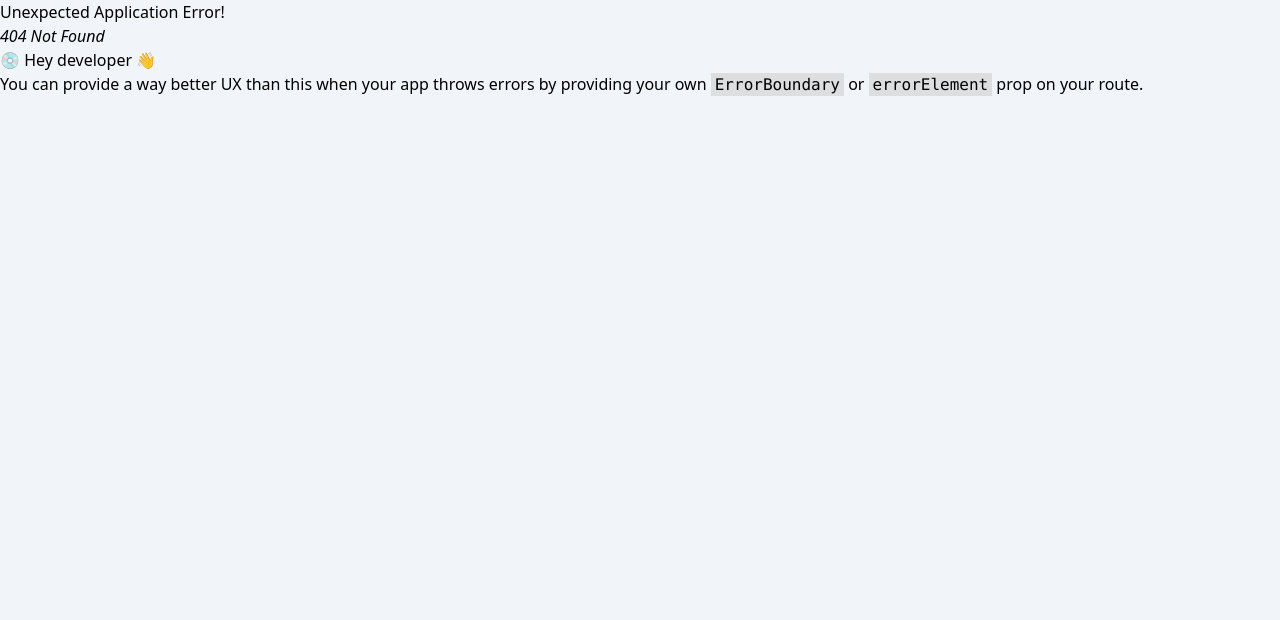
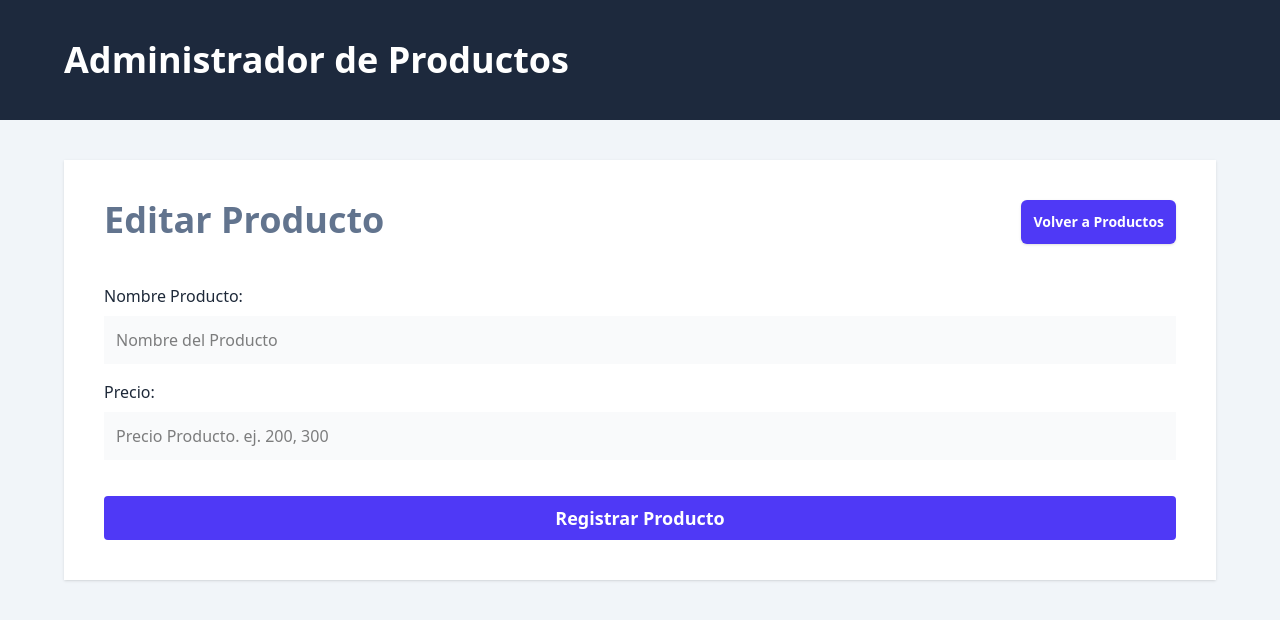
Before and after one commit to GenerationMilton/React-client-11-ts, a React (Vite) app: page /productos/1/editar in a window 1280 px wide. Before the commit this address had no page. Shown: the top 620 px of the page. Built offline with nearby package versions, Linux system fonts and the light colour scheme.

Commit message:
fullstack frontend :sparkles: Creating the path for edit products

```diff
--- a/src/components/ProductDetails.tsx
+++ b/src/components/ProductDetails.tsx
@@ -21,7 +21,9 @@
               {isAvailable ? 'Disponible' : 'No Disponible'}
         </td>
         <td className="p-3 text-lg text-gray-800">
-
+              <div className="flex gap-2 items-center">
+                <button>Editar</button>
+              </div>
         </td>
     </tr>
   )
--- a/src/router.tsx
+++ b/src/router.tsx
@@ -2,6 +2,7 @@
 import Layout from "./layouts/Layout";
 import Products, { loader as productsLoader} from "./views/Products";
 import NewProduct, { action as newProductAction } from "./views/NewProduct";
+import EditProduct from "./views/EditProduct";
 
 
 export const router = createBrowserRouter ([
@@ -19,6 +20,10 @@
                 element: <NewProduct />,
                 action: newProductAction
             },
+            {
+                path:'productos/:id/editar', // ROA Pattern - Resource-oriented design
+                element: <EditProduct />
+            }
         ]
     }
 ])
--- /dev/null
+++ b/src/views/EditProduct.tsx
@@ -0,0 +1,90 @@
+
+import { Link, Form, useActionData, type ActionFunctionArgs, redirect } from "react-router-dom";
+import ErrorMessage from "../components/ErrorMessage";
+import { addProduct } from "../services/ProductService";
+
+export async function action({request}: ActionFunctionArgs){
+
+  const data = Object.fromEntries(await request.formData())
+  console.log(data)
+
+  let error = ''
+  if(Object.values(data).includes('')){
+    error = 'Todos los campos son obligatorios'
+  }
+
+  console.log(error)
+
+  if(error.length){
+    return error
+  }
+
+  await addProduct(data)
+
+  return redirect('/')
+}
+
+export default function EditProduct() {
+
+  const error = useActionData() as string
+
+  console.log(error)
+
+  return (
+    <>
+     <div className="flex justify-between">
+            <h2 className="text-4xl font-black text-slate-500">Editar Producto</h2>
+            <Link
+                to="/"
+                className="rounded-md bg-indigo-600 p-3 text-sm font-bold text-white shadow-sm hover:bg-indigo-500"
+            >
+                Volver a Productos
+            </Link>
+      </div>
+
+      {error && <ErrorMessage>{error}</ErrorMessage>}
+
+      <Form
+          className="mt-10"
+          method="POST"
+
+
+      >
+
+          <div className="mb-4">
+              <label
+                  className="text-gray-800"
+                  htmlFor="name"
+              >Nombre Producto:</label>
+              <input
+                  id="name"
+                  type="text"
+                  className="mt-2 block w-full p-3 bg-gray-50"
+                  placeholder="Nombre del Producto"
+                  name="name"
+              />
+          </div>
+          <div className="mb-4">
+              <label
+                  className="text-gray-800"
+                  htmlFor="price"
+              >Precio:</label>
+              <input
+                  id="price"
+                  type="number"
+                  className="mt-2 block w-full p-3 bg-gray-50"
+                  placeholder="Precio Producto. ej. 200, 300"
+                  name="price"
+              />
+          </div>
+
+          <input
+              type="submit"
+              className="mt-5 w-full bg-indigo-600 p-2 text-white font-bold text-lg cursor-pointer rounded"
+              value="Registrar Producto"
+          />
+      </Form>
+
+    </>
+  )
+}
```
